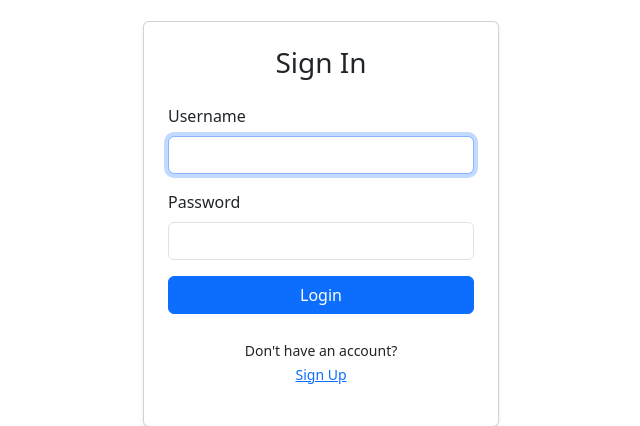
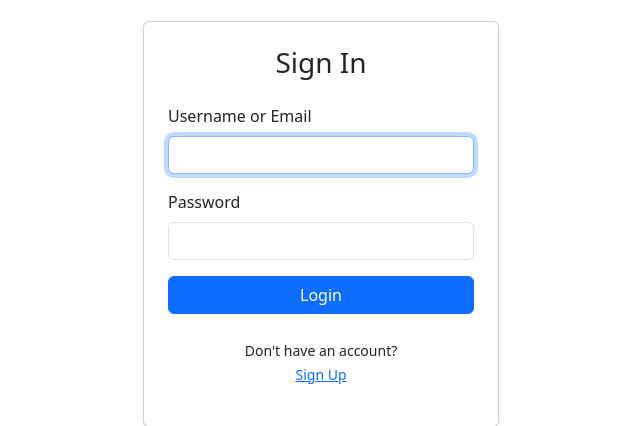
Before and after one commit to 23941335/cits3403, a Flask app: page /account/login in a window 1280 px wide. Shown: the part 163-589 px from the top of the page, without its empty margins (319-959 px from the left). Run offline with Flask 3, Linux system fonts and the light colour scheme.

Commit message:
Issue #40 solved

```diff
--- a/app/forms.py
+++ b/app/forms.py
@@ -54,7 +54,7 @@ class SignupForm(FlaskForm):
             raise ValidationError('Please use a different email address. This one is already registered.')
 
 class LoginForm(FlaskForm):
-    username = StringField('Username', validators=[InputRequired()])
+    username = StringField('Username or Email', validators=[InputRequired()])
     password = PasswordField('Password', validators=[InputRequired()])
     submit = SubmitField('Login')
 
--- a/app/routes.py
+++ b/app/routes.py
@@ -1,6 +1,7 @@
 from app import app, db, models, forms
 from flask import render_template, redirect, flash, request
 import sqlalchemy as sa
+from sqlalchemy import or_
 from flask_login import current_user, login_user, logout_user
 from data_import import import_csv
 
@@ -17,9 +18,7 @@ def signup_page():
     if request.method == "POST" and form.validate_on_submit():
         try:
             new_user = models.User(
-                username=form.username.data,
-                email=form.email.data,
-                global_role_id=1
+                username=form.username.data, email=form.email.data, global_role_id=1
             )
             new_user.set_password(form.password.data)
             db.session.add(new_user)
@@ -45,8 +44,14 @@ def login_page():
 def api_login():
     form = forms.LoginForm()
     if form.validate_on_submit():
+        login_identifier = form.username.data
         user = db.session.scalar(
-            sa.select(models.User).where(models.User.username == form.username.data)
+            sa.select(models.User).where(
+                or_(
+                    models.User.username == login_identifier,
+                    models.User.email == login_identifier,
+                )
+            )
         )
         if user is None or not user.check_password(form.password.data):
             flash("Invalid username or password", "danger")
@@ -95,29 +100,32 @@ def tournament_game_view():
 def tournament_player_view():
     return render_template("pages/stats_player.html")
 
+
 # DATA UPLOAD ROUTES
 # based on https://flask.palletsprojects.com/en/stable/patterns/fileuploads/
 
-@app.route('/upload', methods=['POST'])
+
+@app.route("/upload", methods=["POST"])
 def upload_file():
-    file_upload_name = 'results_file' # the value of the HTML `name` attribute
+    file_upload_name = "results_file"  # the value of the HTML `name` attribute
 
     def is_csv(file_name):
-        return '.' in file_name and file_name.rsplit('.', 1)[1].lower() == 'csv'
+        return "." in file_name and file_name.rsplit(".", 1)[1].lower() == "csv"
 
-    print('Files', request.files)
+    print("Files", request.files)
 
     if file_upload_name not in request.files:
         return "No file part", 400
 
     file = request.files[file_upload_name]
-    if file.filename == '':
+    if file.filename == "":
         return "No selected file", 400
 
     if file and is_csv(file.filename):
         import_csv(file.stream)
 
         return "File uploaded successfully", 200
+
 
 # 404 not found page
 @app.errorhandler(404)
--- a/app/templates/pages/login.html
+++ b/app/templates/pages/login.html
@@ -12,7 +12,7 @@
                     <form method="POST" action="#">
                         {{ form.hidden_tag() }}
                         <div class="mb-3">
-                            <label for="username" class="form-label">Username</label>
+                            <label for="username" class="form-label">Username or Email</label>
                             <input type="text" class="form-control" id="username" name="username" required
                                 autofocus>
                         </div>
```
Also changed, not shown: 2 other files.
